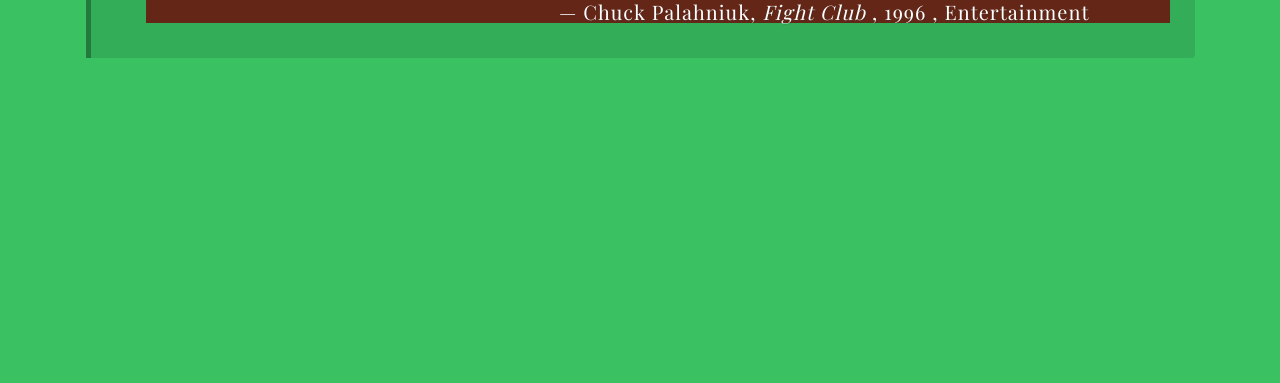
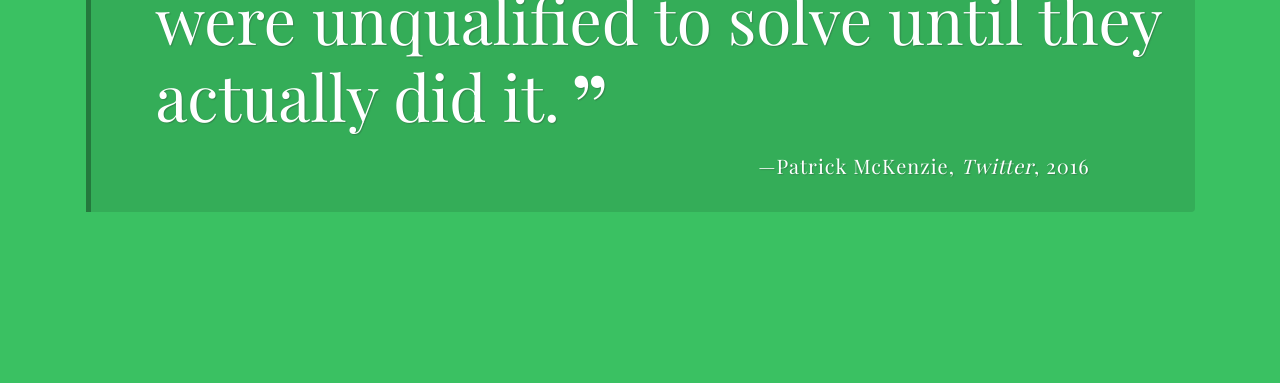
Before and after one commit to TheRealSvc/treehouseJS_project_1, a plain HTML site: page index.html in a window 1280 px wide. Shown: the part 417-800 px from the top of the page. Drawn offline with nearby package versions, Linux system fonts and the light colour scheme; a web font is replaced by a local one.

Commit message:
update box color and setTimer

```diff
--- a/index.html
+++ b/index.html
@@ -14,7 +14,7 @@
       <button id="load-quote" class="load-quote">Show another quote</button>
     </header>
 
-    <div class="container">
+    <div id="containerbox" class="container">
       <div id="quote-box" class="quote-box">
         <p class="quote">Every great developer you know got there by solving problems they were unqualified to solve until they actually did it.</p>
         <p class="source">Patrick McKenzie<span class="citation">Twitter</span><span class="year">2016</span></p>
--- a/js/script.js
+++ b/js/script.js
@@ -41,18 +41,15 @@
   if (quote.citation.length > 0 ) {
    htmlStr += `<span class="citation">  ${quote["citation"]} </span>` ;
   }
-
   if (quote.year.length > 0 ) {
     htmlStr += `<span class="year"> ${quote["year"]} </span>` ;
    }
-
   if (quote.tag.length > 0 ) {
     htmlStr += `<span class="tag"> , ${quote["tag"]} </span>` ;
    }
-
   let rgb = getRandomColor() ;
   console.log(htmlStr) ;
-  let box = document.getElementById("quote-box") ;
+  let box = document.getElementById('containerbox') ;
   box.style.backgroundColor = `rgb(${rgb[0]},${rgb[1]},${rgb[2]})` ;
   document.querySelector("#quote-box").innerHTML = htmlStr + "</p>" ;
 }
@@ -61,4 +58,5 @@
  * click event listener for the print quote button
 ***/
 
-document.getElementById('load-quote').addEventListener("click", setInterval(printQuote,2000), false) ;
+document.getElementById('load-quote').addEventListener("click", printQuote, false) ;
+setInterval(printQuote,6000) ; // updates every 6 seconds if no click in between
```
